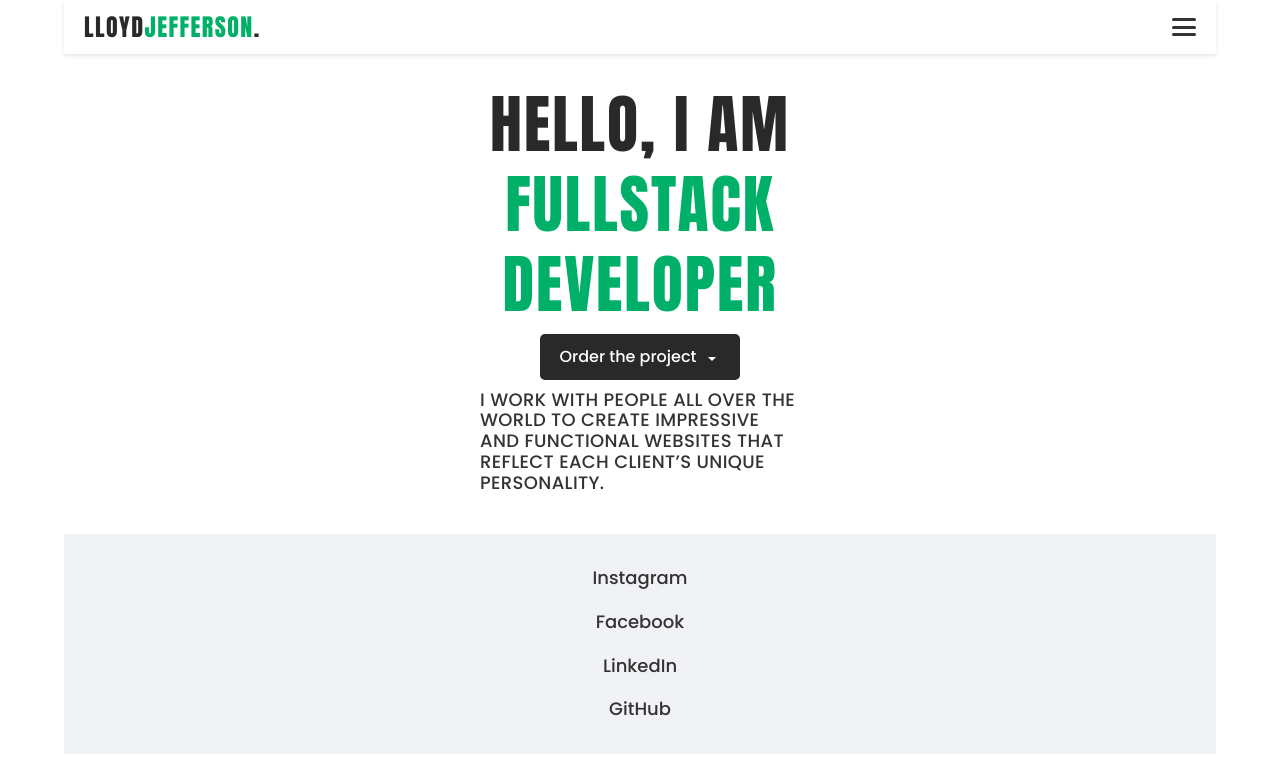
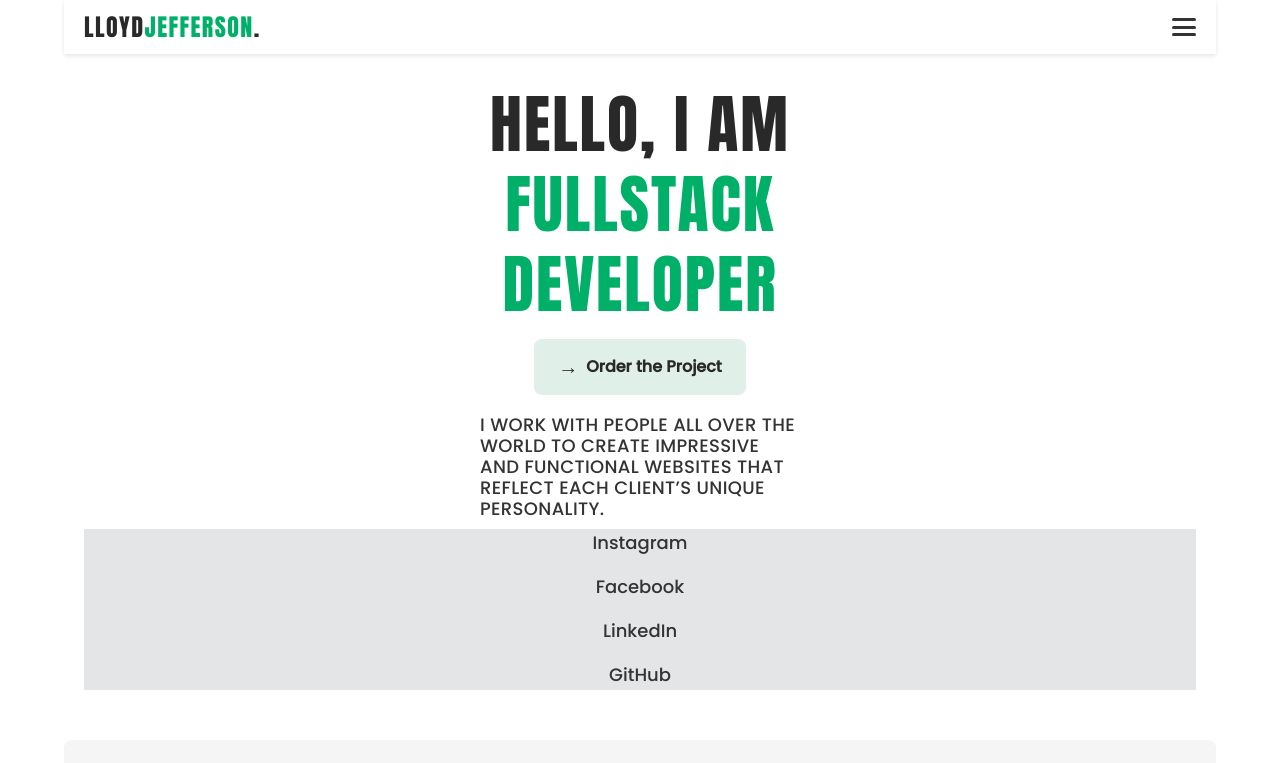
Before and after one commit to Sashko-kapillar/JS-teamProject, a plain HTML site: page index.html in a window 1280 px wide. Shown: the top 763 px of the page. Drawn offline with Linux system fonts and the light colour scheme.

Commit message:
mod section hero

```diff
--- a/css/styles.css
+++ b/css/styles.css
@@ -11,6 +11,7 @@
   --text-color-light: #333333;
   --header-bg-color-light: #f5f5f5;
   --text-color-highlight: #00b068;
+  --bg-color-social-list: #e4e5e6;
 
   --bg-color-dark: #1a1a1a;
   --text-color-dark: #dcdcdc;
@@ -280,9 +281,34 @@ a:hover {
   text-transform: uppercase;
   max-width: 320px;
   text-align: start;
+  margin-top: 20px;
 }
 
-/* ======   Section social   ====== */
+.hero-btn {
+  display: inline-flex;
+  align-items: center;
+  justify-content: center;
+  padding: 12px 24px;
+  background-color: #e0f0e9;
+  color: var(--primary-color);
+  border-radius: 8px;
+  font-size: 16px;
+  font-weight: bold;
+  text-decoration: none;
+  margin-top: 15px;
+  transition: background-color 0.3s;
+}
+
+.hero-btn .arrow {
+  font-size: 20px;
+  margin-right: 8px;
+}
+
+.hero-btn:hover {
+  background-color: #bce0d3;
+}
+
+/* ======   social   ====== */
 
 #social-media {
   background-color: #f0f2f5;
@@ -297,6 +323,9 @@ a:hover {
   display: flex;
   flex-direction: column;
   gap: 15px;
+  width: 100%;
+  text-align: center;
+  background-color: var(--bg-color-social-list);
 }
 
 .social-list li {
--- a/index.html
+++ b/index.html
@@ -52,30 +52,21 @@
     <!-- =====   Section hero   ===== -->
 
     <section id="hero">
-      <h1>Hello, I am <span class="highlight">Fullstack Developer</span></h1>
-      <a href="#order" class="btn">
-        Order the project
-        <span class="icon">
-          <svg
-            xmlns="http://www.w3.org/2000/svg"
-            width="16"
-            height="16"
-            fill="currentColor"
-            viewBox="0 0 16 16"
-          >
-            <path d="M4 8l4 4 4-4H4z" />
-          </svg>
-        </span>
+      <h1>
+        Hello, I am <br />
+        <span class="highlight">Fullstack Developer</span>
+      </h1>
+
+      <a href="#order" class="hero-btn">
+        <span class="arrow">→</span> Order the Project
       </a>
-      <p class="hero-text">
+
+      <p>
         I work with people all over the world to create impressive and
         functional websites that reflect each client’s unique personality.
       </p>
-    </section>
 
-    <!-- =====   Section social   ===== -->
-
-    <section id="social-media">
+      <!-- Соціальні мережі -->
       <ul class="social-list">
         <li><a href="#" target="_blank">Instagram</a></li>
         <li><a href="#" target="_blank">Facebook</a></li>
```
